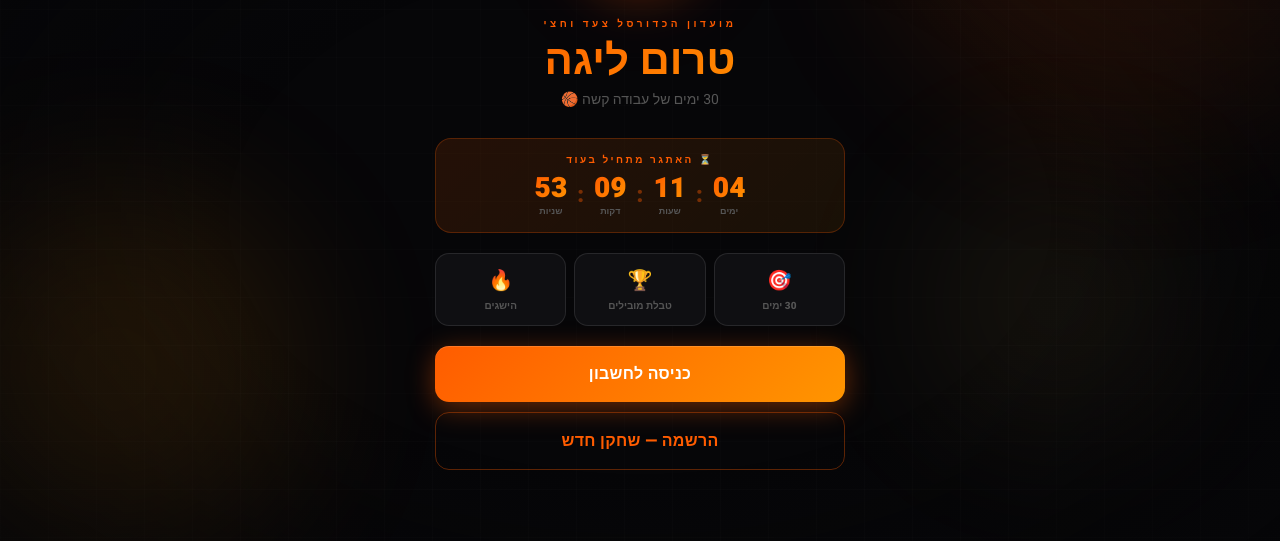
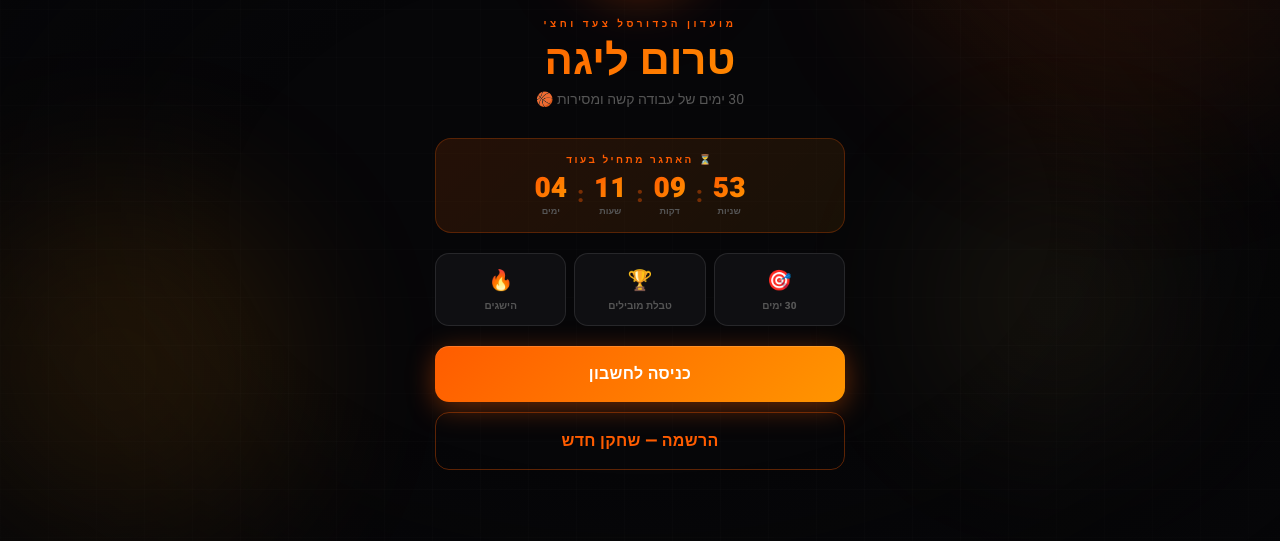
Before and after one commit to gov-prog/tromliga, a plain HTML site: page index.html in a window 1280 px wide. Shown: the part 183-724 px from the top of the page. Drawn offline with nearby package versions, Linux system fonts and the light colour scheme.

Commit message:
Update index.html

```diff
--- a/index.html
+++ b/index.html
@@ -155,7 +155,7 @@
         margin-bottom: 20px; text-align: center;
     }
     .cd-label { font-size: 10px; font-weight: 900; color: var(--c-orange); letter-spacing: 2.5px; text-transform: uppercase; margin-bottom: 8px; }
-    .cd-units { display: flex; justify-content: center; gap: 10px; }
+    .cd-units { display: flex; justify-content: center; gap: 10px; direction: ltr; }
     .cd-unit { display: flex; flex-direction: column; align-items: center; }
     .cd-num {
         font-size: 28px; font-weight: 900; line-height: 1;
@@ -707,7 +707,7 @@
             </div>
             <div class="hero-eyebrow">מועדון הכדורסל צעד וחצי</div>
             <div class="hero-title">טרום ליגה</div>
-            <div class="hero-sub">30 ימים של עבודה קשה  🏀</div>
+            <div class="hero-sub">30 ימים של עבודה קשה ומסירות 🏀</div>
 
             <!-- countdown -->
             <div class="countdown-banner" id="cdBanner">
```
